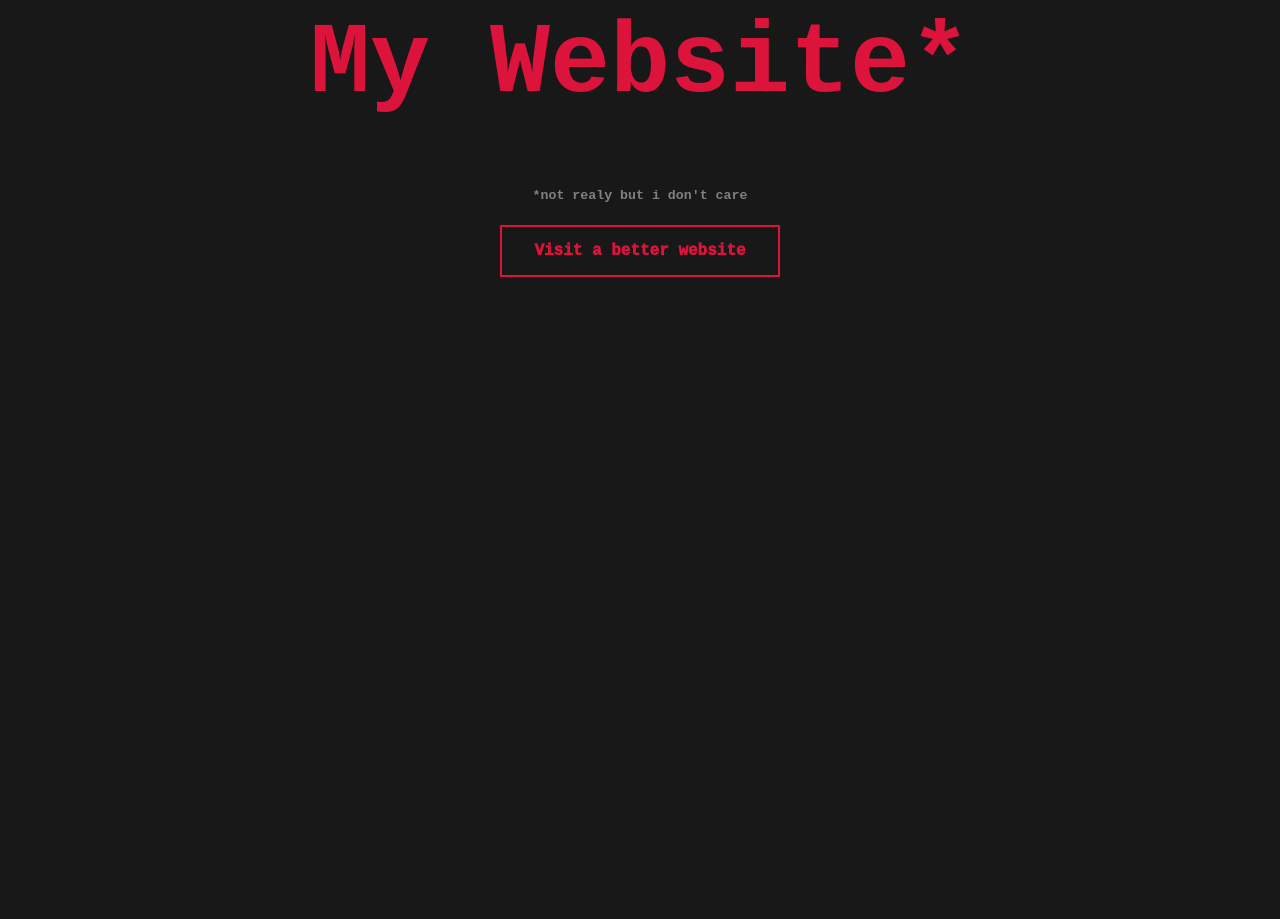
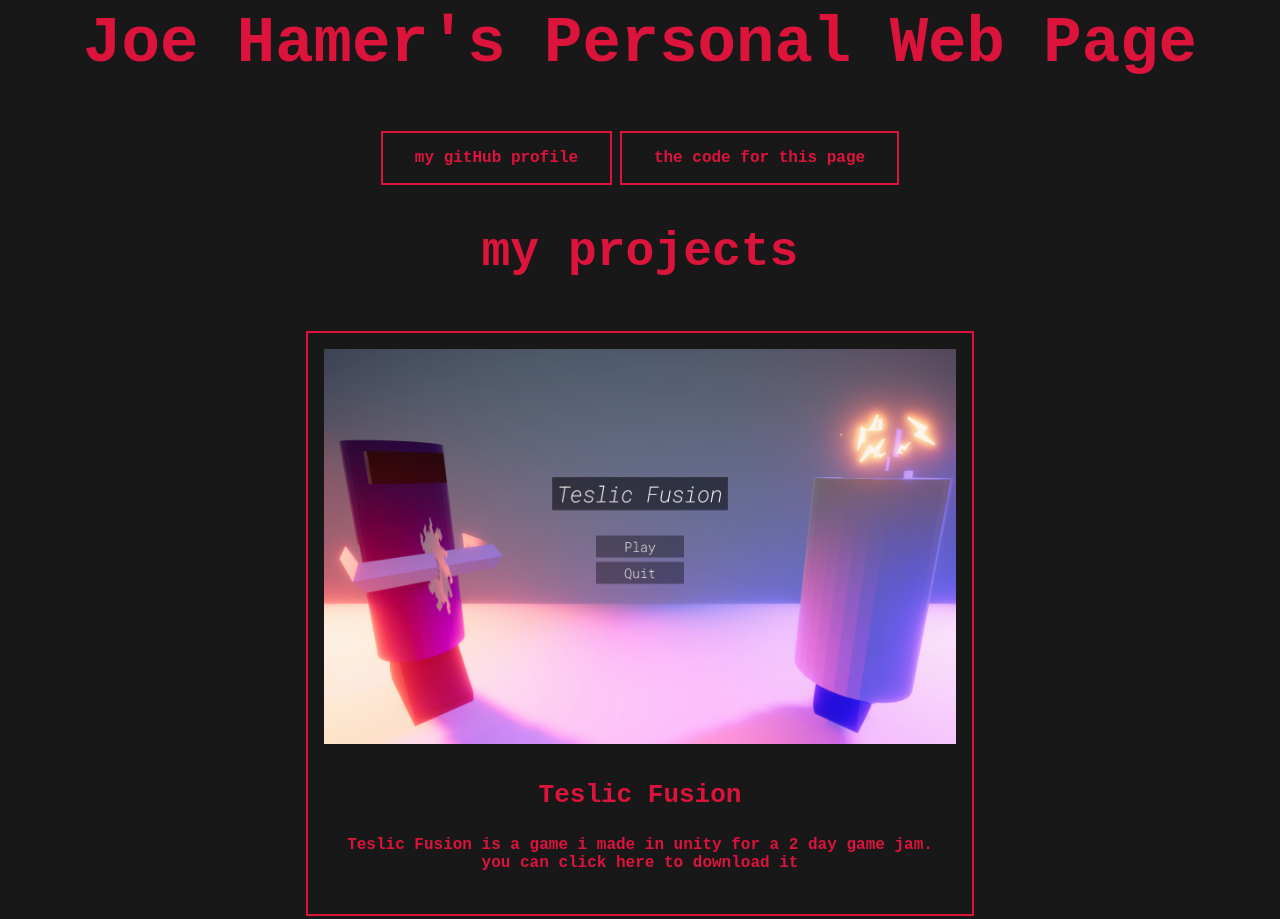
Before and after one commit to JonahH-github/my-page, a plain HTML site: page index.html in a window 1280 px wide. Shown: the top 919 px of the page. Before the commit the page ends 800 px from the top, so only its background shows below. Drawn offline with Linux system fonts and the light colour scheme.

Commit message:
1.0.0, it now has a purpose

```diff
--- a/index.css
+++ b/index.css
@@ -1,17 +1,32 @@
 :root {
     --background: #181818;
+    --foreground: #dc143c;
+    --font: monospace;
 }
-
+a{
+    color: transparent;
+}
 body {
     text-align: center;
     background-color: var(--background);
-    font-family: 'Courier New', Courier, monospace;
+    color: var(--foreground);
+    font-family: var(--font);
 }
 
 h1 {
-    font-size: 100px;
+    font-size: 64px;
     text-align: center;
-    color: crimson;
+    font-family: 'Courier New', Courier, monospace;
+}
+h2 {
+    font-size: 48px;
+    text-align: center;
+    font-family: 'Courier New', Courier, monospace;
+}
+h3 {
+    font-size: 26px;
+    text-align: center;
+    font-family: 'Courier New', Courier, monospace;
 }
 h5 {
     text-align: center;
@@ -20,26 +35,60 @@ h5 {
 
 .button {
     align-self: center;
-    background-color: crimson;
-    font-family: 'Courier New', Courier, monospace;
-    font-weight: 1000;
-    border: none;
-    color: black;
-    padding: 15px 32px;
+    background-color: var(--background);
+
+    font-family: var(--font);
+    font-weight: bold;
     text-align: center;
     text-decoration: none;
-    display: inline-block;
     font-size: 16px;
+
+    display:inline-block;
+    color: var(--foreground);
+    margin-top: 8px;
+    padding: 16px 32px;
+    border: 2px solid var(--foreground);
+    transition-duration: 250ms;
     cursor: pointer;
 }
 
-.button1 {
-  background-color: var(--background);
-  color: crimson;
-  border: 2px solid crimson;
+.button:hover {
+  background-color: var(--foreground);
+  color: var(--background);
 }
 
-.button1:hover {
-  background-color: crimson;
-  color: var(--background);
+div.project-summary {
+    margin-bottom: 25px;
+    color: var(--foreground);
+    background-color: var(--background);
 }
+div.project-summary:hover {
+    margin-bottom: 25px;
+    background-color: var(--foreground);
+    color: var(--background);
+}
+
+div.container {
+    text-align: center;
+    padding: 10px 20px;
+}
+.center {
+    margin: auto;
+    margin-top: 12px;
+    width: 50%;
+    border: 2px solid var(--foreground);
+
+    padding: 16px 16px;
+    background-color: var(--background);
+
+    font-family: var(--font);
+    font-weight: bold;
+    text-align: center;
+    text-decoration: none;
+    font-size: 16px;
+
+    display:inline-block;
+    color: var(--foreground);
+    transition-duration: 250ms;
+    cursor: pointer;
+}
--- a/index.html
+++ b/index.html
@@ -3,15 +3,43 @@
     <meta charset="UTF-8">
     <meta http-equiv="X-UA-Compatible" content="IE=edge">
     <meta name="viewport" content="width=device-width, initial-scale=1.0">
-    <title>Some Website</title>
+    <title>Joe Hamer's Personal Web Page</title>
     <link rel="stylesheet" href="index.css">
+    <script src="index.js"></script>
 </head>
-<body>
-    <h1>My Website*</h1>
-    <h5>*not realy but i don't care</h1>
-    <a href="https://www.youtube.com/watch?v=dQw4w9WgXcQ">
-        <button class="button button1">Visit a better website</button>
-    </a>
+<body style="-webkit-user-select:none; -moz-user-select:none; -ms-user-select:none; user-select:none;">
+    <h1>Joe Hamer's Personal Web Page</h1>
+
+    <a href="https://github.com/JonahH-github" target="_blank" />
+    <button class="button">my gitHub profile</button></a>
+
+    <a href="https://github.com/JonahH-github/my-page" target="_blank" />
+    <button class="button">the code for this page</button></a>
+
+    <h2>my projects</h2>
+
+    <!-- teslic fusion -->
+    <a href="https://jonah-h.itch.io/teslic-fusion" target="_blank">
+        <div class="project-summary center">
+            <img src="assets/teslic fusion.png" alt="Norther Lights" width="100%">
+            <div class="container">
+                <h3>Teslic Fusion</h3>
+                <p>Teslic Fusion is a game i made in unity for a 2 day game jam.<br>you can click here to download it</p>
+            </div>
+    </div></a>
+
+    <!-- note pad -->
+    <a href="https://github.com/JonahH-github/Note-Pad" target="_blank">
+    <div class="project-summary center">
+        <img src="assets/note pad.png" alt="Norther Lights" width="100%">
+        <div class="container">
+            <h3>My (Bad) Note Pad</h3>
+            <p>
+                I was bored at some point and thought to myself i could make a better note pad than the windows one...<br>i was wrong.<br><br>
+                It does have Customisable colors and tabs, but you can't open a file with it from the file explorer, a big downside i tried to fix but in the end gave up on it.<br>
+                I might update it eventualy but for now it remains abandoned.</p>
+        </div>
+    </div></a>
 
 </body>
 </html>
--- /dev/null
+++ b/index.js
@@ -0,0 +1,6 @@
+function showProjects()
+{
+    var x = document.getElementById("project list");
+    if (x.style.display === "block") x.style.display = "none";
+    else x.style.display = "block";
+}
```
Also changed, not shown: assets/note pad.png (added), assets/teslic fusion small.png (added), assets/teslic fusion.png (added), 1 other file.
